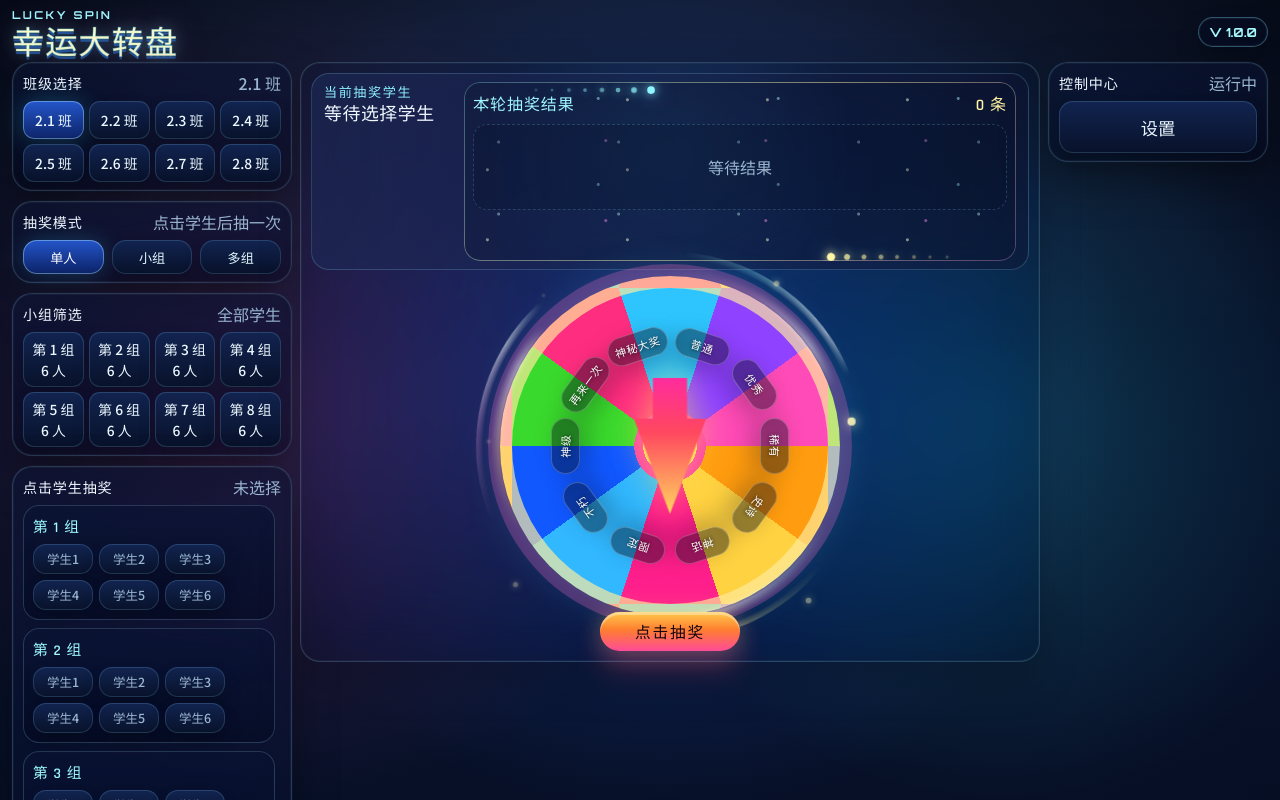
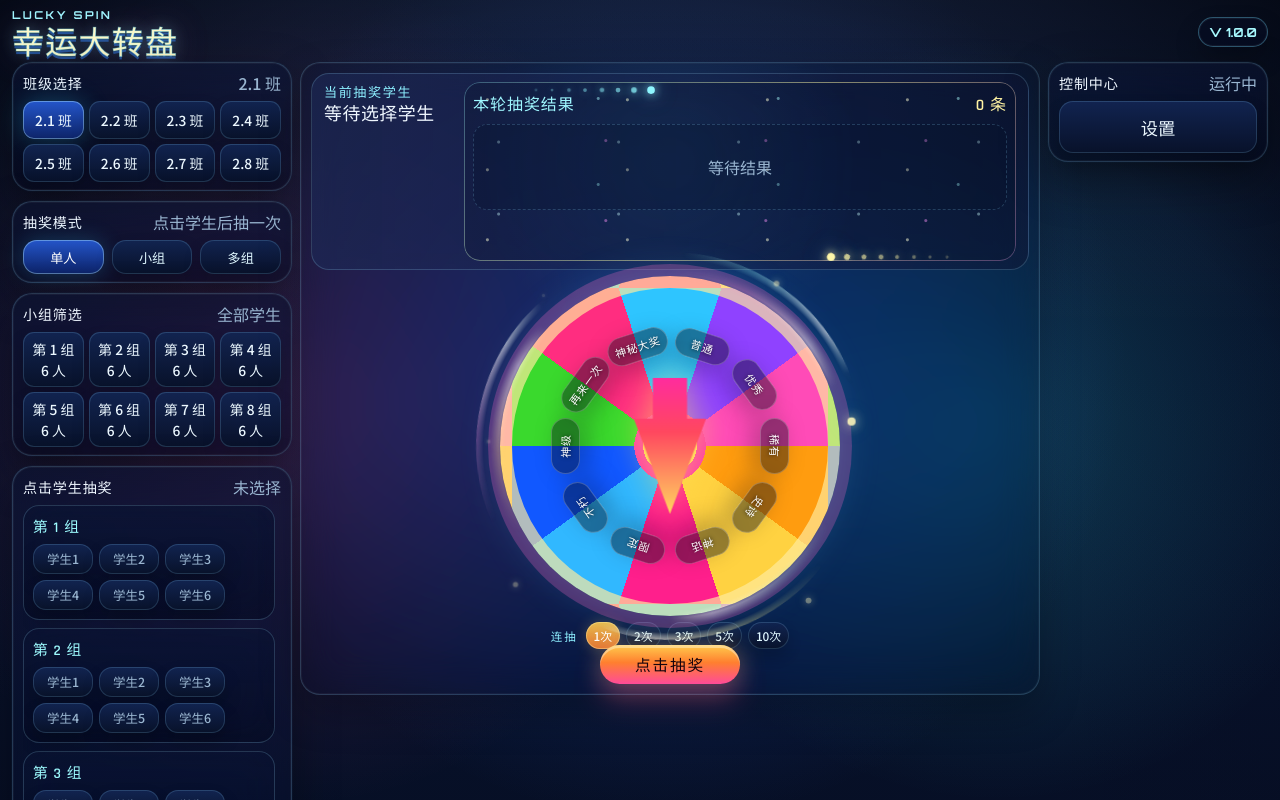
Before and after one commit to JohnReese237/lucky-spin-classroom, a React (Vite) app: page / in a window 1280 px wide. Both pictures are taken after a click on the button "单人". Shown: the top 800 px of the page. Built offline with nearby package versions, Linux system fonts and the light colour scheme; a web font is replaced by a local one.

Commit message:
feat: add combo spin option (2-10x) for single mode

```diff
--- a/src/App.tsx
+++ b/src/App.tsx
@@ -229,6 +229,7 @@ function App() {
   const [rerollChoicePending, setRerollChoicePending] = useState<PendingSpin | null>(null)
   const [mysteryModal, setMysteryModal] = useState<MysteryModalState | null>(null)
   const [activeBurst, setActiveBurst] = useState<EffectBurst | null>(null)
+  const [comboCount, setComboCount] = useState(1)
   const fileInputRef = useRef<HTMLInputElement | null>(null)
   const wheelShellRef = useRef<HTMLDivElement | null>(null)
   const audioRef = useRef(new LuckySpinAudio())
@@ -716,7 +717,7 @@ function App() {
     let targetStudentIds =
       drawMode === 'single'
         ? selectedSingleStudentId
-          ? [selectedSingleStudentId]
+          ? Array.from({ length: comboCount }, () => selectedSingleStudentId)
           : []
         : activeClassroom.queue.studentIds.slice(activeClassroom.queue.currentIndex)
 
@@ -929,6 +930,7 @@ function App() {
     setDrawMode(nextMode)
     setSelectedSingleStudentId(null)
     setProfileStudentId(null)
+    setComboCount(1)
 
     if (nextMode === 'group' && currentClassroom.queue.groupIds.length > 1) {
       mutateState((draft) => {
@@ -1442,6 +1444,26 @@ function App() {
                 </div>
               </div>
 
+              {drawMode === 'single' ? (
+                <div className="combo-selector">
+                  <span className="combo-label">连抽</span>
+                  {[1, 2, 3, 5, 10].map((n) => (
+                    <button
+                      key={n}
+                      type="button"
+                      className={`combo-chip ${comboCount === n ? 'active' : ''}`}
+                      onClick={() => {
+                        playSound('click')
+                        setComboCount(n)
+                      }}
+                      disabled={spinActive}
+                    >
+                      {n}次
+                    </button>
+                  ))}
+                </div>
+              ) : null}
+
               <button
                 type="button"
                 className={`spin-button ${spinActive ? 'busy' : ''}`}
@@ -1449,7 +1471,13 @@ function App() {
                 onClick={() => void startSpin()}
                 disabled={spinActive || appState.isPaused}
               >
-                <span>{appState.isPaused ? '已暂停' : '点击抽奖'}</span>
+                <span>
+                  {appState.isPaused
+                    ? '已暂停'
+                    : drawMode === 'single' && comboCount > 1
+                      ? `连抽 ${comboCount} 次`
+                      : '点击抽奖'}
+                </span>
               </button>
             </div>
 
--- a/src/index.css
+++ b/src/index.css
@@ -1331,6 +1331,56 @@ img {
 
 .spin-button span {
   font-size: 1.12rem;
+}
+
+.combo-selector {
+  display: flex;
+  align-items: center;
+  gap: 6px;
+  margin-top: 2px;
+}
+
+.combo-label {
+  color: #8defff;
+  font-family: 'Orbitron', 'Rajdhani', sans-serif;
+  font-size: 0.72rem;
+  letter-spacing: 0.16em;
+  margin-right: 2px;
+}
+
+.combo-chip {
+  min-width: 34px;
+  padding: 5px 8px;
+  border: 0;
+  border-radius: 14px;
+  color: #dff7ff;
+  background: linear-gradient(180deg, rgba(18, 37, 82, 0.95), rgba(8, 18, 42, 0.96));
+  box-shadow:
+    inset 0 0 0 1px rgba(144, 215, 255, 0.18),
+    0 8px 14px rgba(0, 0, 0, 0.16);
+  font-size: 0.74rem;
+  cursor: pointer;
+  transition: transform 0.18s ease, box-shadow 0.18s ease, background 0.18s ease;
+}
+
+.combo-chip:hover {
+  transform: translateY(-1px);
+  box-shadow:
+    inset 0 0 0 1px rgba(178, 236, 255, 0.34),
+    0 10px 18px rgba(0, 0, 0, 0.2);
+}
+
+.combo-chip.active {
+  color: #ffffff;
+  background: linear-gradient(180deg, rgba(255, 203, 77, 0.92), rgba(255, 127, 47, 0.88));
+  box-shadow:
+    inset 0 0 0 1px rgba(255, 236, 158, 0.42),
+    0 0 14px rgba(255, 211, 113, 0.24);
+}
+
+.combo-chip:disabled {
+  opacity: 0.6;
+  cursor: not-allowed;
 }
 
 .result-announcer {
```
